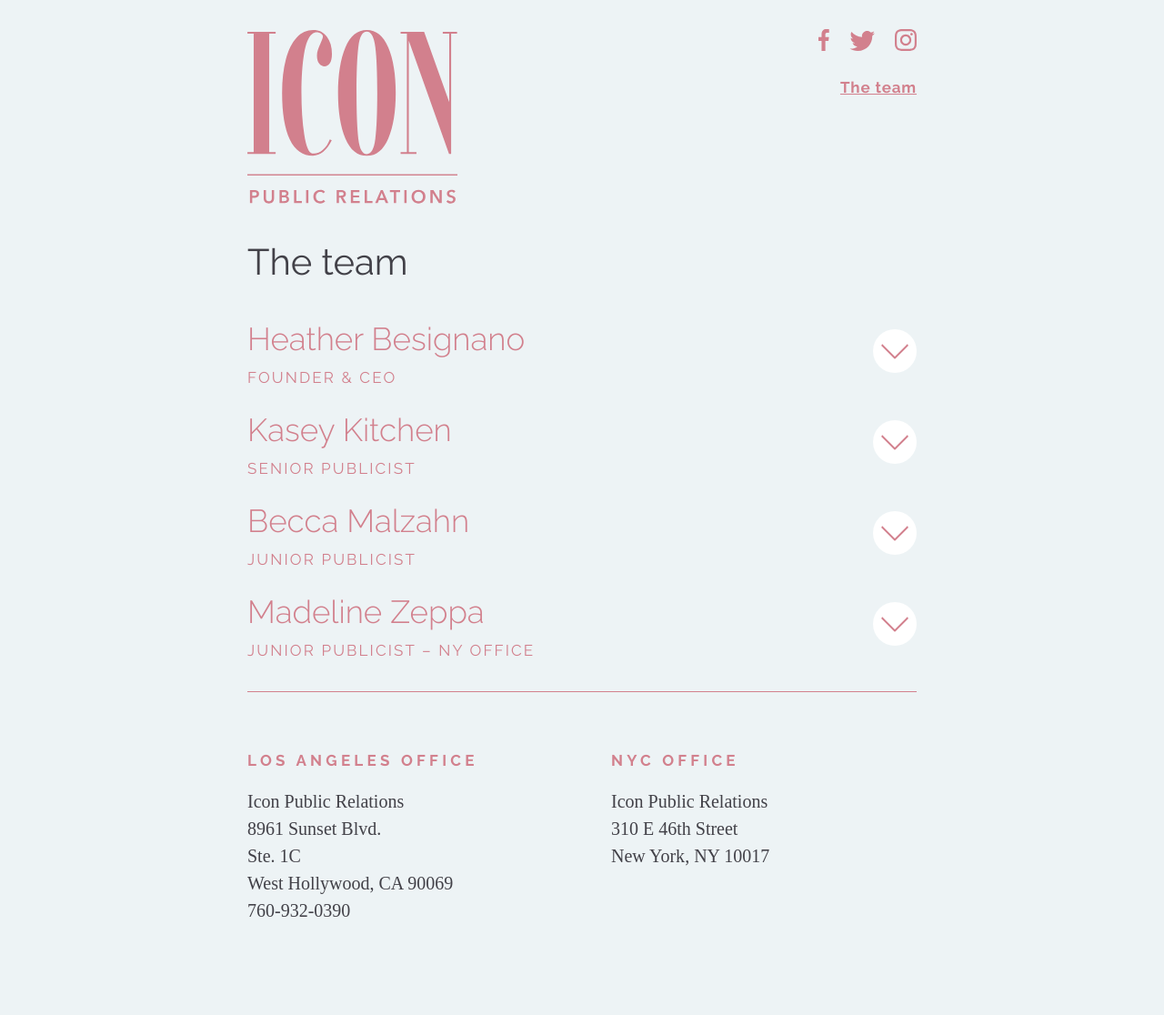
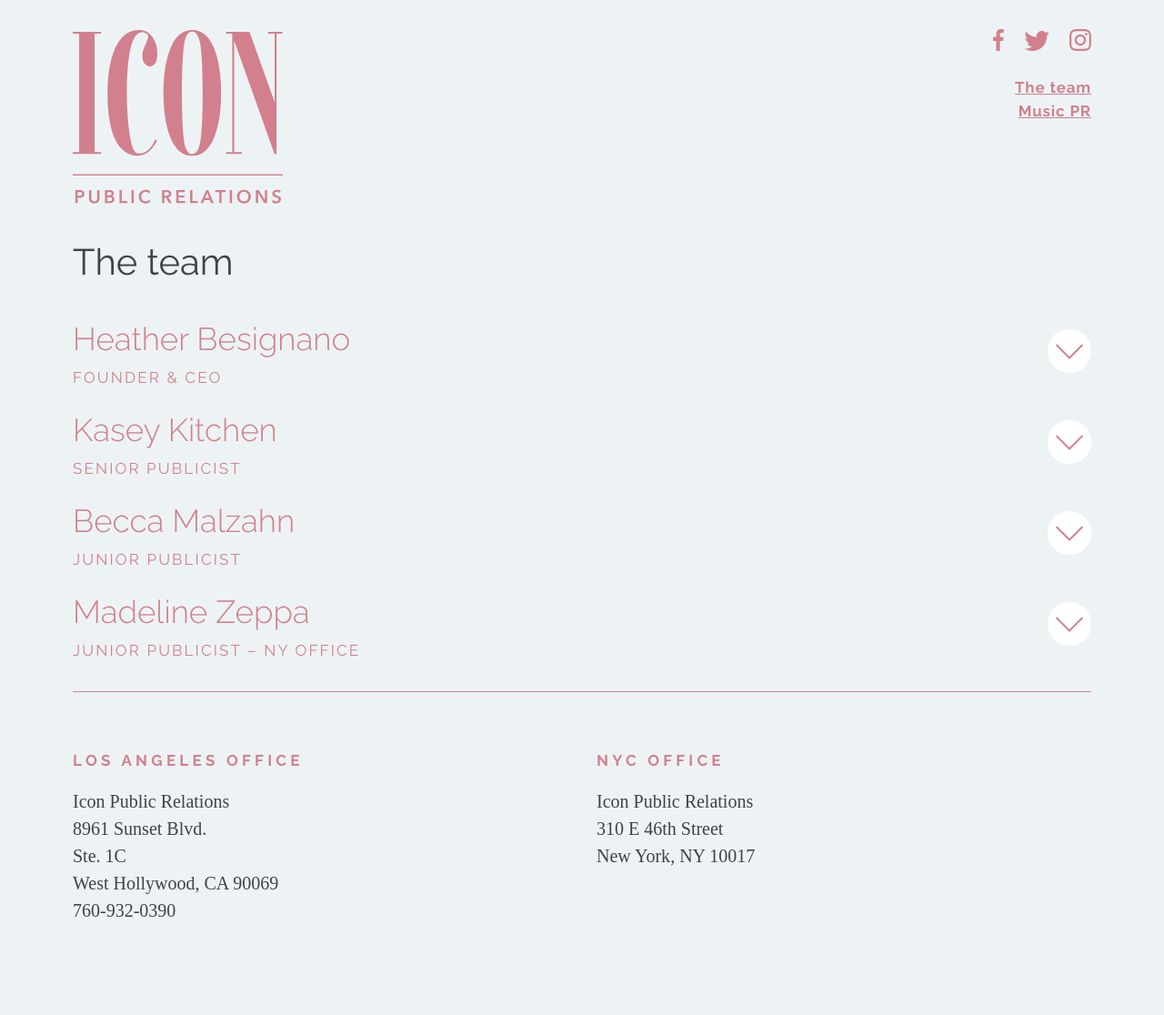
Before and after one commit to jgilyead/icon-pr, a Jekyll site: the page built from team/index.html, in a window 1280 px wide. Shown: the whole page at 91% size. Built offline with Jekyll 4.4.1, drawn with Linux system fonts in a browser that asks for light colours; some web fonts are replaced.

Commit message:
Add Music PR page

```diff
--- a/_includes/footer.html
+++ b/_includes/footer.html
@@ -29,3 +29,5 @@
     </div>
 
 </footer>
+
+<script src="{{ "/assets/js/components.js" | prepend: site.baseurl }}"></script>
--- a/_includes/header.html
+++ b/_includes/header.html
@@ -2,7 +2,7 @@
   <div class="site-header flex-container">
 
     <div class="unit">
-      <a href="/"><img src="assets/images/icon-pr-logo.svg" alt="" class="logo"></a>
+      <a href="/"><img src="/assets/images/icon-pr-logo.svg" alt="" class="logo"></a>
     </div>
 
     <div class="unit header-nav">
@@ -10,13 +10,14 @@
       <ul class="social-icons">
         {% for account in site.social_accounts %}
         <li>
-          <a href="https://www.{{ account.account }}.com/{{ account.username }}"><img src="assets/images/icons/{{ account.account }}.svg" alt="{{ account.account }}"></a>
+          <a href="https://www.{{ account.account }}.com/{{ account.username }}"><img src="/assets/images/icons/{{ account.account }}.svg" alt="{{ account.account }}"></a>
         </li>
         {% endfor %}
       </ul>
 
       <ul class="main-nav">
-        <li><a href="/the-team.html">The team</a></li>
+        <li><a href="/team">The team</a></li>
+        <li><a href="/music">Music PR</a></li>
       </ul>
 
     </div>
--- a/assets/css/components.scss
+++ b/assets/css/components.scss
@@ -1,6 +1,6 @@
 .container {
   margin: 0 auto;
-  max-width: 48rem;
+  max-width: 72rem;
   padding: 0 1rem;
 }
 
@@ -109,3 +109,20 @@
     margin-top: 0;
   }
 }
+
+.video-wrapper {
+  height: 0;
+  max-width: 100%;
+  overflow: hidden;
+  padding-bottom: 56.25%;
+  position: relative;
+
+  & iframe {
+    border: none;
+    position: absolute;
+    top: 0;
+    left: 0;
+    width: 100%;
+    height: 100%;
+  }
+}
--- a/assets/css/layout.scss
+++ b/assets/css/layout.scss
@@ -2,10 +2,6 @@
   display: flex;
   flex-wrap: wrap;
   justify-content: space-between;
-
-  @media (min-width: 48rem) {
-    flex-wrap: nowrap;
-  }
 }
 
 .unit {
@@ -13,7 +9,7 @@
   margin: 0.5rem 0;
 
   @media (min-width: 48rem) {
-    flex: 0 1 calc(50% - 2rem);
+    flex: 0 1 calc(50% - 1rem);
     margin: 1rem 0;
   }
 }
--- a/the-team.html
+++ b/team/index.html
@@ -37,5 +37,3 @@
 -->
 
 </section>
-
-<script src="{{ "/assets/js/components.js" | prepend: site.baseurl }}"></script>
```
Also changed, not shown: _data/videos.yml (added, +21 -0 lines), music/index.html (added, +23 -0 lines).
